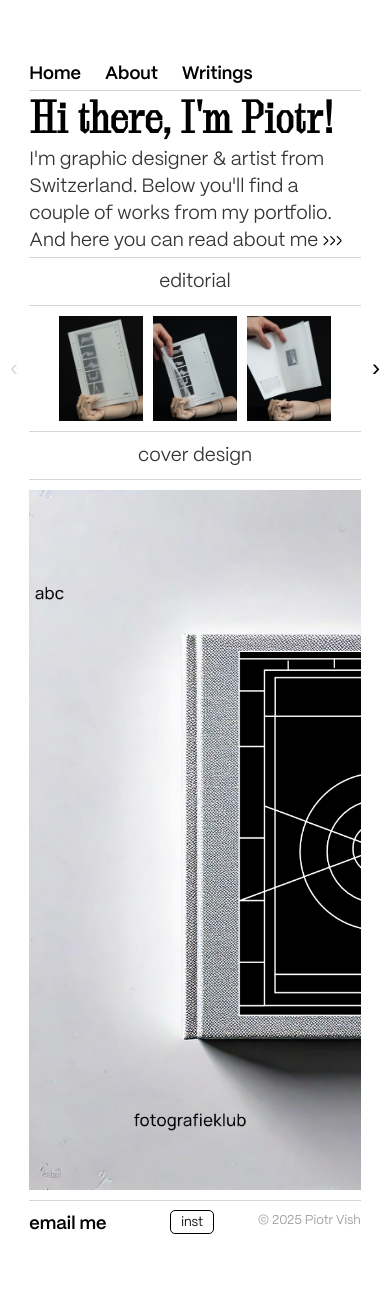
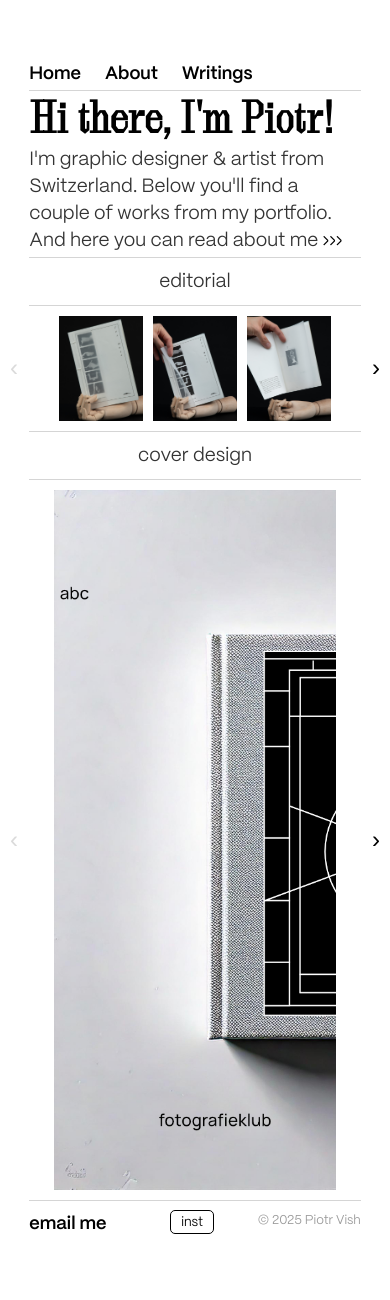
Before and after one commit to piotrvish/piotrvish.github.io, a Jekyll site: the page index.html, which Jekyll copies as it is, in a window 390 px wide. Built offline with Jekyll 4.4.1, drawn with Linux system fonts in a browser that asks for light colours; some web fonts are replaced.

Commit message:
single-carouel

```diff
--- a/css/main.css
+++ b/css/main.css
@@ -538,7 +538,7 @@ body {
     width: 80%;
 }
 
-.carousel-container {
+.carousel-container, .single-carousel-container {
     width: 85%;
 }
 
@@ -555,7 +555,7 @@ body {
     nav ul, footer ul {
     font-size: 18px;
     font-weight: regular;
-}
+    }
 
 h1{
     font-size: 2.5rem;
```
